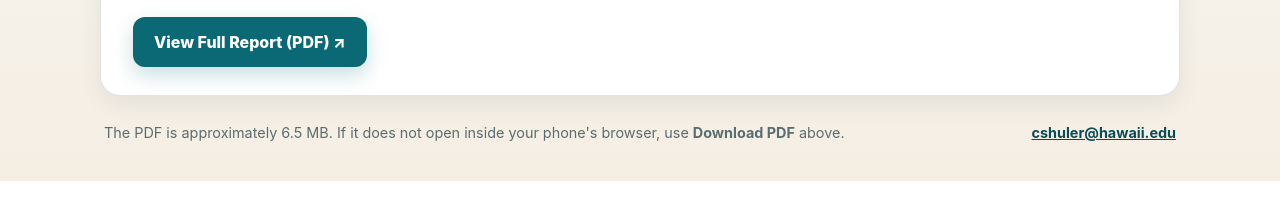
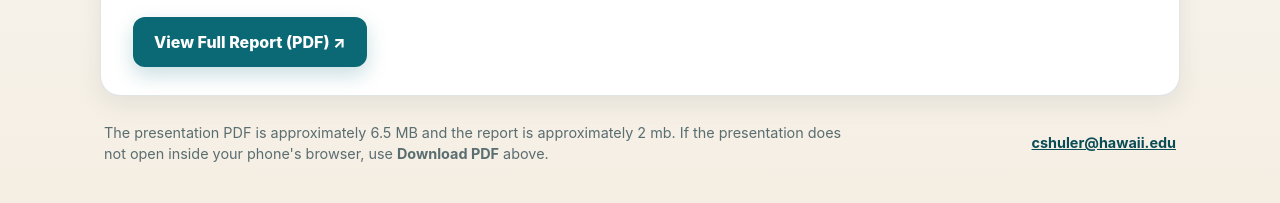
Before and after one commit to cshuler/SLOSH_Lab_Website, an Eleventy site: page images/hsac-act217-2026/index.html in a window 1280 px wide. Shown: the part 1100-1303 px from the top of the page. Before the commit the page ends 1281 px from the top, so only its background shows below. Built offline with nearby package versions, Linux system fonts and the light colour scheme; Eleventy itself is replaced by a stand-in of ours; files that its build step writes are made by us from their sources; no server answers; what csv-parse would draw is missing.

Commit message:
Update note about PDF sizes and download instructions

```diff
--- a/images/hsac-act217-2026/index.html
+++ b/images/hsac-act217-2026/index.html
@@ -255,7 +255,7 @@
 
 
     <div class="note">
-      <p>The PDF is approximately 6.5 MB. If it does not open inside your phone's browser, use <strong>Download PDF</strong> above.</p>
+      <p>The presentation PDF is approximately 6.5 MB and the report is approximately 2 mb. If the presentation does not open inside your phone's browser, use <strong>Download PDF</strong> above.</p>
       <a href="mailto:cshuler@hawaii.edu">cshuler@hawaii.edu</a>
     </div>
   </main>
```
